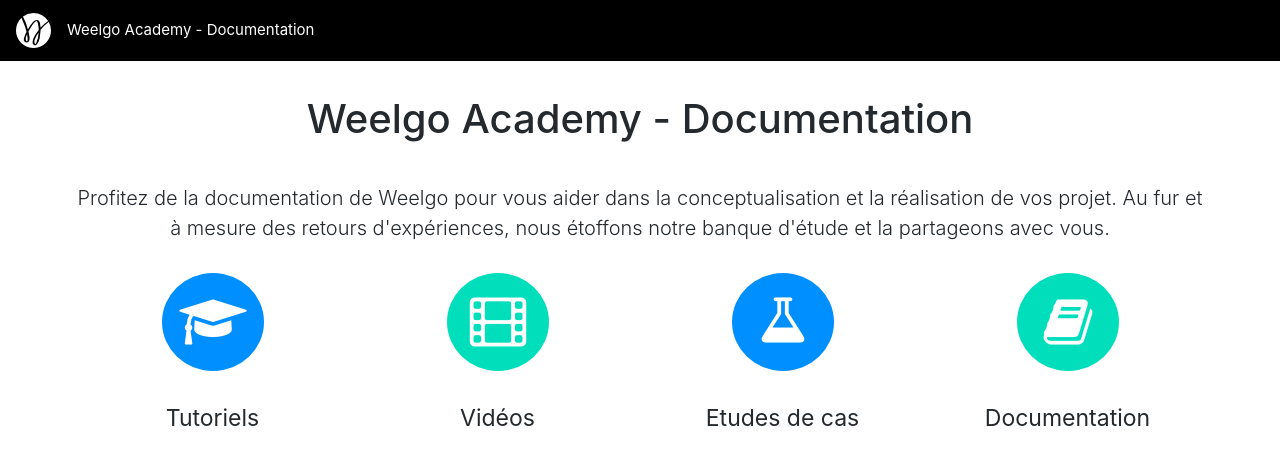
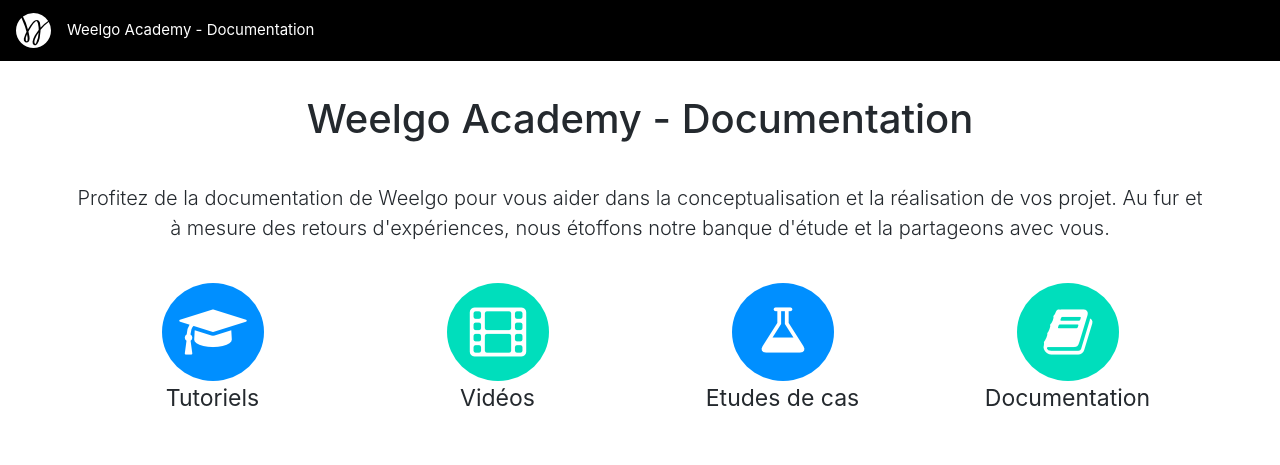
Before and after one commit to Weelgo/weelgo.github.io, a Jekyll site: the page built from fr/index.html, in a window 1280 px wide and 900 px high. Shown: the top 465 px of the window. Built offline with Jekyll 4.4.1, drawn with Linux system fonts in a browser that asks for light colours.

Commit message:
Modif index

```diff
--- a/_layouts/main_index_fr.html
+++ b/_layouts/main_index_fr.html
@@ -12,7 +12,7 @@
 		<div class="row">
 			<h1 class="text-center" style="margin-bottom: 20px;width: 100%;">Weelgo Academy - Documentation</h1>
 
-			<p class="lead text-center" style="margin-top: 20px;margin-bottom: 30px;">
+			<p class="lead text-center" style="margin-top: 20px;margin-bottom: 10px;">
 				Profitez de la documentation de Weelgo pour vous aider dans la conceptualisation et la réalisation de vos projet.
 				Au fur et à  mesure des retours d'expériences, nous étoffons notre banque d'étude et la partageons avec vous.
 			</p>
@@ -20,25 +20,25 @@
 		<div class="row">
 
 				<div class="col-md-3 col-sm-12 text-center">
-					<div class="text-center" style="margin-bottom: 30px;">
+					<div class="text-center" style="margin-top: 30px;">
 						<img class="img-responsive" style="display: inline;" alt="" src="/fr/img/tutorials.png">
 					</div>
 					<div class="text-center" style="font-size: 23px;">Tutoriels</div>
 				</div>
 				<div class="col-md-3 col-sm-12 text-center">
-					<div class="text-center" style="margin-bottom: 30px;">
+					<div class="text-center" style="margin-top: 30px;">
 						<a href="https://www.youtube.com/channel/UCMuycYGVWNGFujwwxvW40hw"><img class="img-responsive" style="display: inline;" alt="" src="/fr/img/videos.png"></a>
 					</div>
 					<div class="text-center" style="font-size: 23px;">Vidéos</div>
 				</div>
 				<div class="col-md-3 col-sm-12 text-center">
-					<div class="text-center" style="margin-bottom: 30px;">
+					<div class="text-center" style="margin-top: 30px;">
 						<img class="img-responsive" style="display: inline;" alt="" src="/fr/img/studyCase.png">
 					</div>
 					<div class="text-center" style="font-size: 23px;">Etudes de cas</div>
 				</div>
 				<div class="col-md-3 col-sm-12 text-center">
-					<div class="text-center" style="margin-bottom: 30px;">
+					<div class="text-center" style="margin-top: 30px;">
 						<img class="img-responsive" style="display: inline;" alt="" src="/fr/img/documentation.png">
 					</div>
 					<div class="text-center" style="font-size: 23px;">Documentation</div>
```
